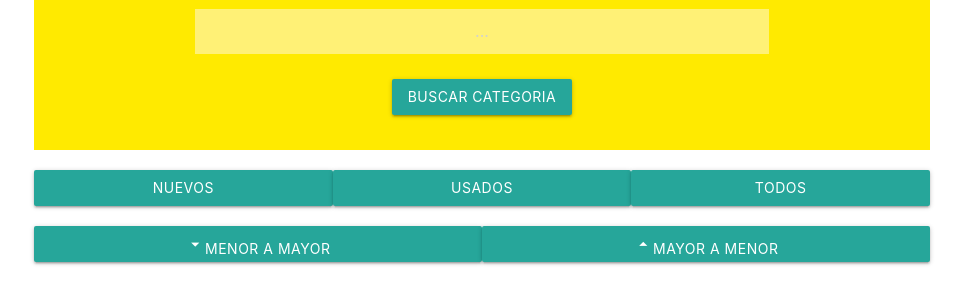
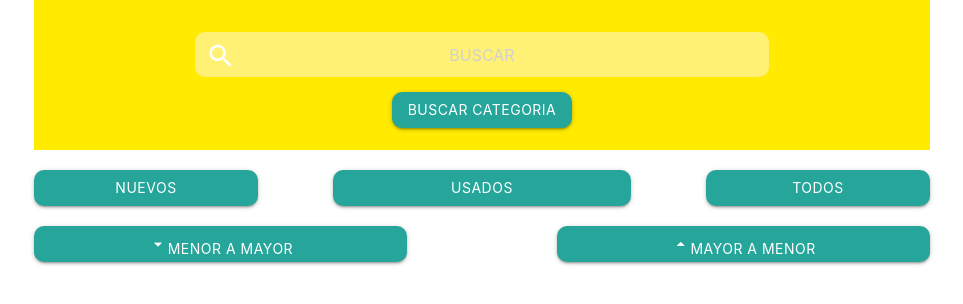
Before and after one commit to nico-slk/lab-challenge, a React (Create React App) app: page / in a window 1280 px wide. Shown: the top 304 px of the page, without its empty margins (158-1121 px from the left). Built offline with nearby package versions, Linux system fonts and the light colour scheme; no server answers.

Commit message:
Mas cosas arregladas + feas

```diff
--- a/package.json
+++ b/package.json
@@ -15,6 +15,7 @@
     "pg-native": "^3.0.0",
     "react": "^16.13.1",
     "react-dom": "^16.13.1",
+    "react-icons": "^3.11.0",
     "react-loadingg": "^1.7.2",
     "react-router-dom": "^5.2.0",
     "react-scripts": "3.4.3",
--- a/src/components/Catalogo.jsx
+++ b/src/components/Catalogo.jsx
@@ -51,21 +51,21 @@ function Catalogo(props) {
 	return (
 		<div className="container">
 			<div className="row">
-				<button type="submit" className="btn btn-primary col l4 m4 s12" onClick={() => filterByCondition('nuevo')}>
+				<button type="submit" className="btn btn-primary left col l3 m3 s12" onClick={() => filterByCondition('nuevo')}>
 					Nuevos
           			</button>
-				<button type="submit" className="btn btn-primary col l4 m4 s12" onClick={() => filterByCondition('usado')}>
+				<button type="submit" className="btn btn-primary center col l4 push-l1 m4 push-m1 s12" onClick={() => filterByCondition('usado')}>
 					Usados
           			</button>
-				<button type="submit" className="btn btn-primary col l4 m4 s12" onClick={() => filterByCondition('todos')}>
+				<button type="submit" className="btn btn-primary right col l3 m3 s12" onClick={() => filterByCondition('todos')}>
 					Todos
           			</button>
 			</div>
 			<div className="row">
-				<button type="submit" className="btn btn-primary col l6 m5 push-m1 s12 valign-wrapper" onClick={() => sortByPriceAsc()}>
+				<button type="submit" className="btn btn-primary left col l5 m5 push-m1 s12 valign-wrapper" onClick={() => sortByPriceAsc()}>
 					<i className="material-icons">arrow_drop_down</i>Menor a Mayor
 				</button>
-				<button type="submit" className="btn btn-primary col l6 m5 push-m1 s12 valign-wrapper" onClick={() => sortByPriceDesc()}>
+				<button type="submit" className="btn btn-primary right col l5 m5 push-m1 s12 valign-wrapper" onClick={() => sortByPriceDesc()}>
 					<i className="material-icons ">arrow_drop_up</i>Mayor a Menor
           			</button>
 			</div>
--- a/src/components/SearchBar.jsx
+++ b/src/components/SearchBar.jsx
@@ -13,7 +13,10 @@ function SearchBar({ onSearch }) {
 			}}>
 				{/* <i className="material-icons col l1 m1 s1 valign-wrapper ">search</i> */}
 				{/* <input type="text" className="autocomplete yellow lighten-2" placeholder="..." id="buscador" value={cat} onChange={e => setCat(e.target.value)} /> */}
-				<input type="text" className="autocomplete center-align  yellow lighten-2" placeholder="..." id="buscador" value={cat} onChange={e => setCat(e.target.value)} />
+				<div className="input-field" >
+					<i className="material-icons prefix col l1 m1 s1">search</i>
+					<input type="text" className="autocomplete center-align  yellow lighten-2 col l12 m12 s12" placeholder="BUSCAR" id="buscador" value={cat} onChange={e => setCat(e.target.value)} />
+				</div>
 				<button type="submit search" className="btn waves-effect waves-light btn-primary"> BUSCAR CATEGORIA </button>
 			</form>
 
--- a/src/components/pagesNav.jsx
+++ b/src/components/pagesNav.jsx
@@ -13,7 +13,7 @@ export default function pagesNav(props) {
     return (
         <div className="container">
             <div className="row">
-                <ul className="pagination col l10 push-l1 m10 push-m1 s10 push-s1">
+                <ul className="pagination col l12 push-l1 m12 push-m1 s12 push-s1">
                     <li>
                         <button type="submit" className={`btn btn-primary waves-effect`} onClick={() => prevPage()}>
                             <i className="material-icons">chevron_left</i>
--- a/src/components/paginator.jsx
+++ b/src/components/paginator.jsx
@@ -7,7 +7,7 @@ export default class Paginator extends Component {
     constructor(props) {
         super(props)
         this.state = {
-            products: this.props.p,
+            products: this.props.p.filter((e) => e.currency_id !== "USD"),
             currentPage: 1,
             productPerPage: 6
         }
@@ -25,7 +25,7 @@ export default class Paginator extends Component {
 
         const indexOfLastProduct = currentPage * productPerPage; // determino el indice del ultimo producto de la pagina (pagina actual * cantidad de productos por pagina)
         const indexOfFirstPost = indexOfLastProduct - productPerPage; // determino el indice del primer producto de la pagina (ultimo - primero)
-        const currentProduct = this.props.p.slice(indexOfFirstPost, indexOfLastProduct).filter((e) => e.currency_id !== "USD")
+        const currentProduct = this.props.p.slice(indexOfFirstPost, indexOfLastProduct)
         // Al array de todos los productos les hago un slice entre el primer elemento y el ultimo, despues filtro por tipo de moneda
 
 
@@ -39,6 +39,7 @@ export default class Paginator extends Component {
         return (
             <div className="container col s12 m12 l12">
                 <div className="row">
+                    {console.log('currentProduct', currentProduct)}
                     {currentProduct ? currentProduct.map((e) =>
 
                         <div className="col s12 m6 l4 thiscard" key={e.id}>
--- a/src/index.css
+++ b/src/index.css
@@ -1,3 +1,4 @@
+@import "//netdna.bootstrapcdn.com/font-awesome/3.0/css/font-awesome.css";
 
 *{
   box-sizing: border-box;
@@ -54,9 +55,22 @@ code {
 
 
 nav{
+  padding-top: 20px;
   height: 150px;
   background:#ffea00;
   box-shadow: none;
+  box-sizing: border-box;
+}
+
+
+#buscador{
+  border-radius: 10px;
+  margin: 12px 0 0 0;
+}
+
+.btn{
+  border-radius: 10px;
+  /* margin: 5px; */
 }
 
 .brand-logo{
```
Also changed, not shown: src/components/nav.jsx (+0 -9 lines), 1 other file (tests, documents, lock files or other folders).
